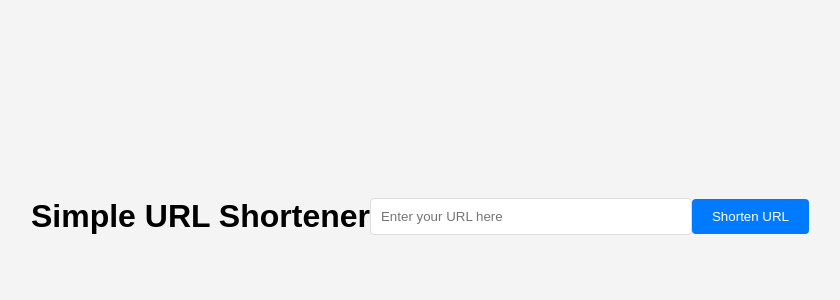
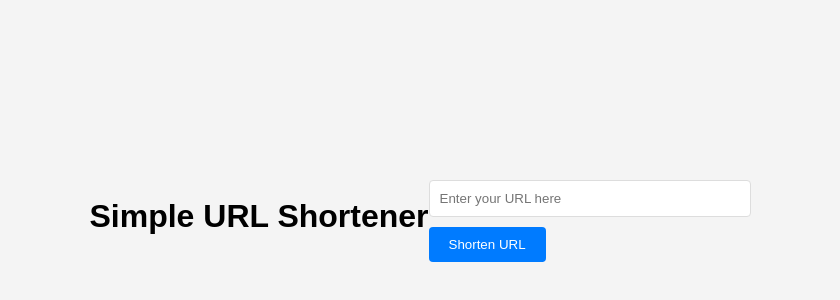
Before and after one commit to BenjaminKakai/LinkMinimizerReactFrontEnd, a React (Create React App) app: page / in a window 1280 px wide. Shown: the part 184-484 px from the top of the page, without its empty margins (220-1060 px from the left). Built offline with nearby package versions, Linux system fonts and the light colour scheme.

Commit message:
New Styling

```diff
--- a/src/components/UrlShortener/UrlShortener.js
+++ b/src/components/UrlShortener/UrlShortener.js
@@ -6,9 +6,10 @@ function UrlShortener() {
   return (
     <div className="url-shortener">
       <h1>Simple URL Shortener</h1>
-      <input type="text" id="urlInput" placeholder="Enter your URL here" />
-      {/* Replace the button with UrlShortenerButton component */}
-      <UrlShortenerButton />
+      <div>
+        <input type="text" id="urlInput" placeholder="Enter your URL here" />
+        <UrlShortenerButton />
+      </div>
       <p id="result"></p>
     </div>
   );
--- a/src/components/UrlShortener/UrlShortenerButton.js
+++ b/src/components/UrlShortener/UrlShortenerButton.js
@@ -11,7 +11,7 @@ function UrlShortenerButton() {
     }
 
     fetch('http://localhost:3000/shorten', {
-      method: 'POST',
+      method: 'POST', // Ensure that the method is POST
       headers: {
         'Content-Type': 'application/json',
       },
```
Lines whose indentation alone changed are shown as unchanged.
